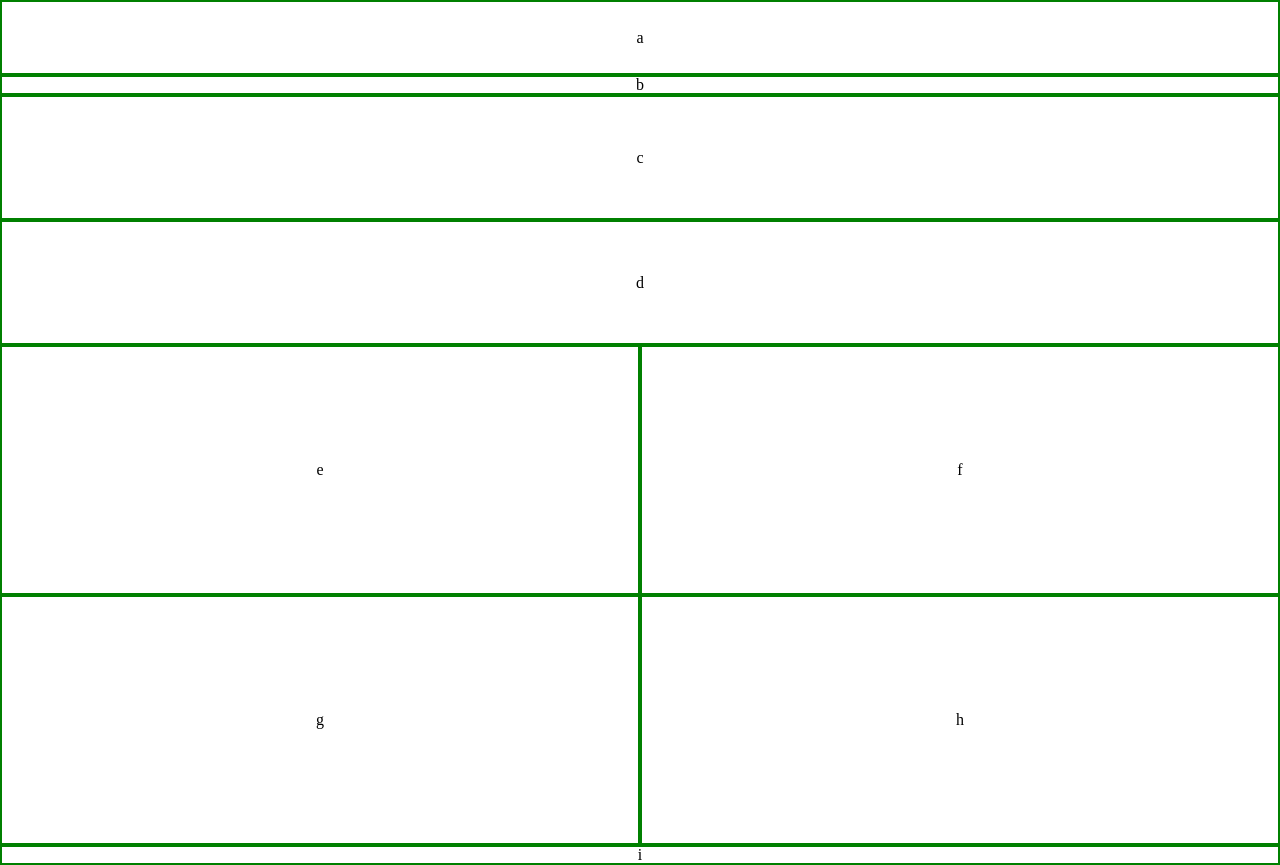
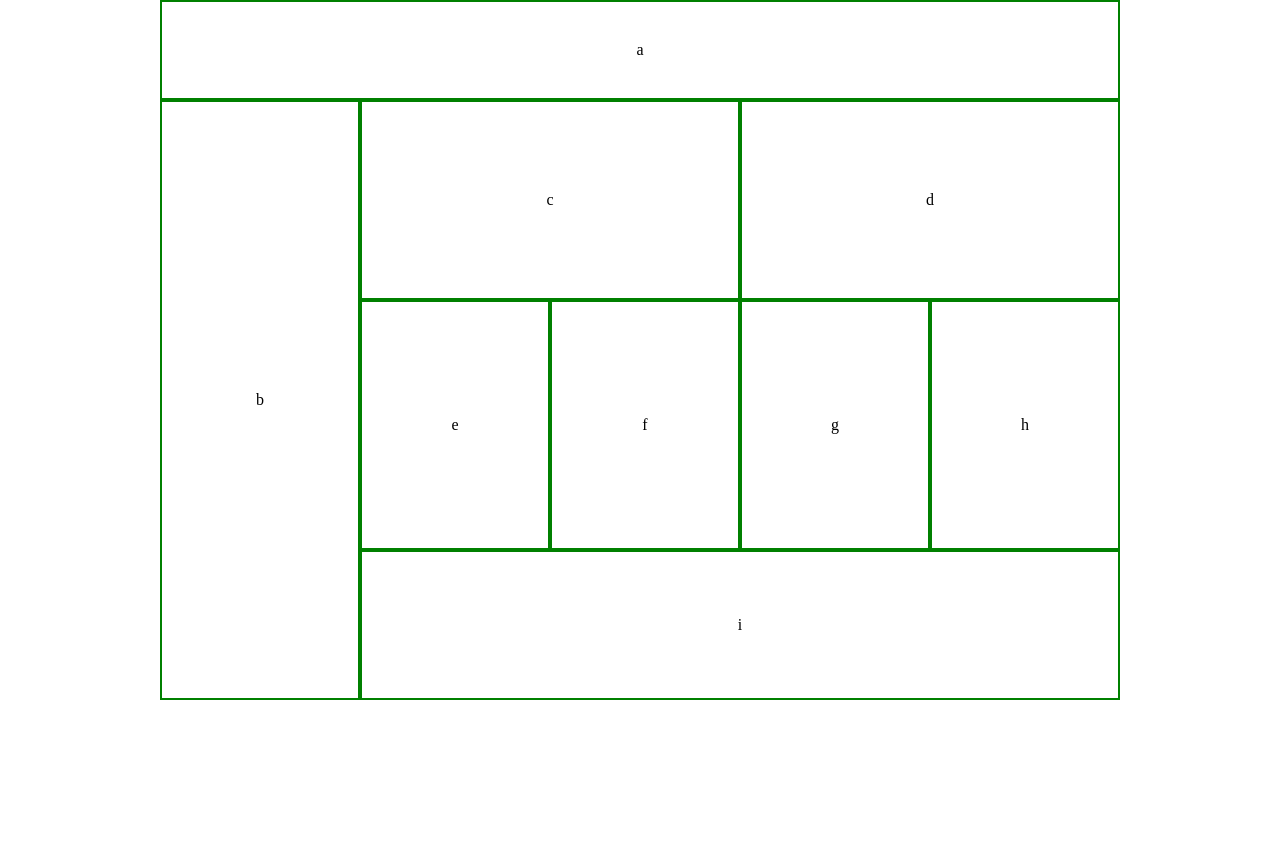
Before and after one commit to William-Moreno/lab-01, a plain HTML site: page index.html in a window 1280 px wide. After the commit the page ends 800 px from the top, so only its background shows below. Drawn offline with Linux system fonts and the light colour scheme.

Commit message:
added media query and layout changes

```diff
--- a/css/layout.css
+++ b/css/layout.css
@@ -3,7 +3,7 @@ header > div {
   width: 100%;
 }
 
-.single > div {
+.single {
   height: 150px;
   width: 100%;
 }
@@ -19,7 +19,40 @@ header > div {
   width: 50%;
 }
 
-.lower > div {
+.lower {
   height: 80px;
   width: 100%;
 }
+
+@media (min-width: 768px) {
+  body {
+    max-width: 960px;
+    margin: auto;
+  }
+  header > div {
+    height: 100px;
+  }
+
+  .single {
+    float: left;
+    height: 600px;
+    width: 20.84%;
+  }
+
+  .double > div {
+    float: left;
+    height: 200px;
+    width: 39.58%;
+  }
+
+  .quad > div {
+    float: left;
+    height: 250px;
+    width: 19.79%;
+  }
+
+  .lower {
+    height: 150px;
+    width: 79.16%;
+  }
+}
```
